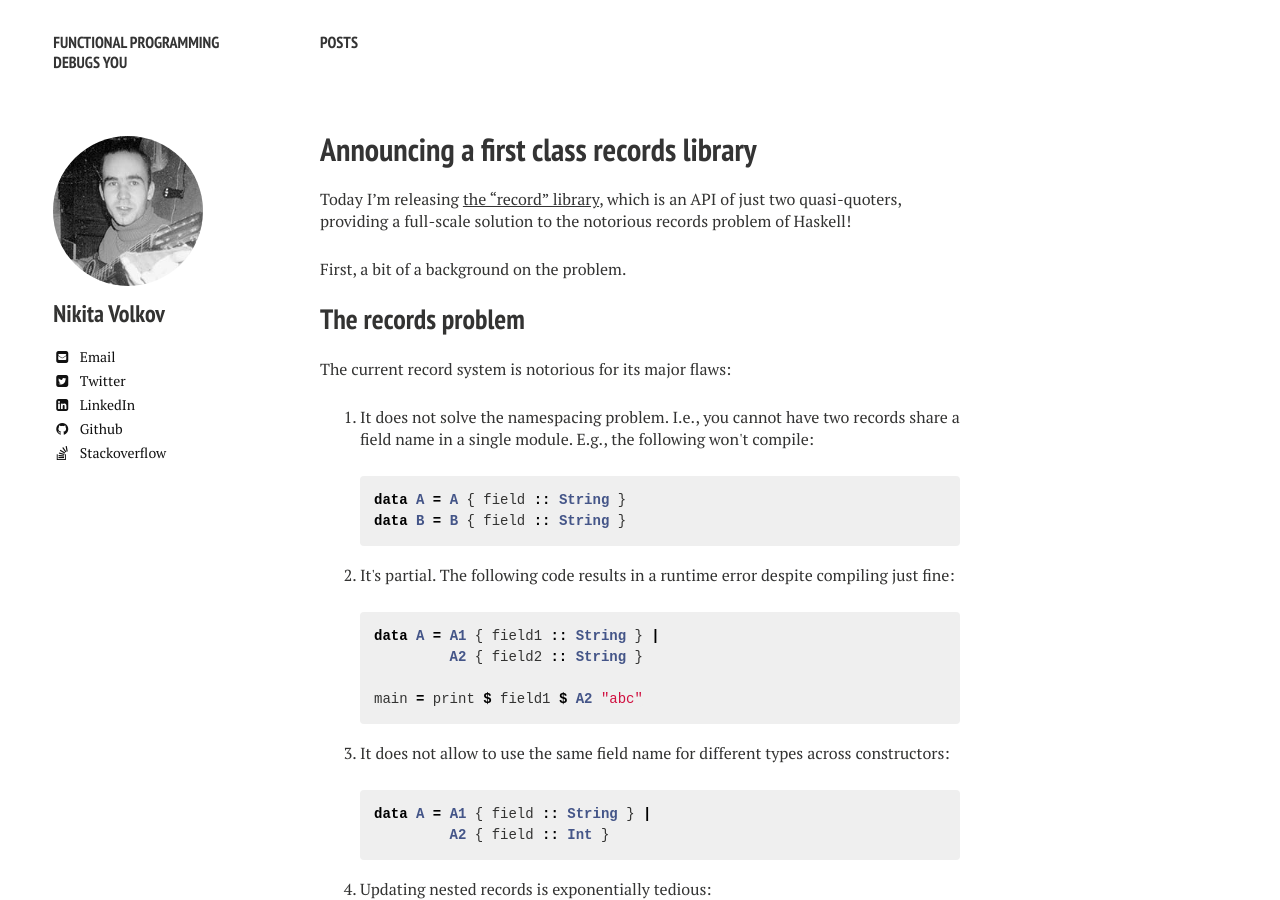
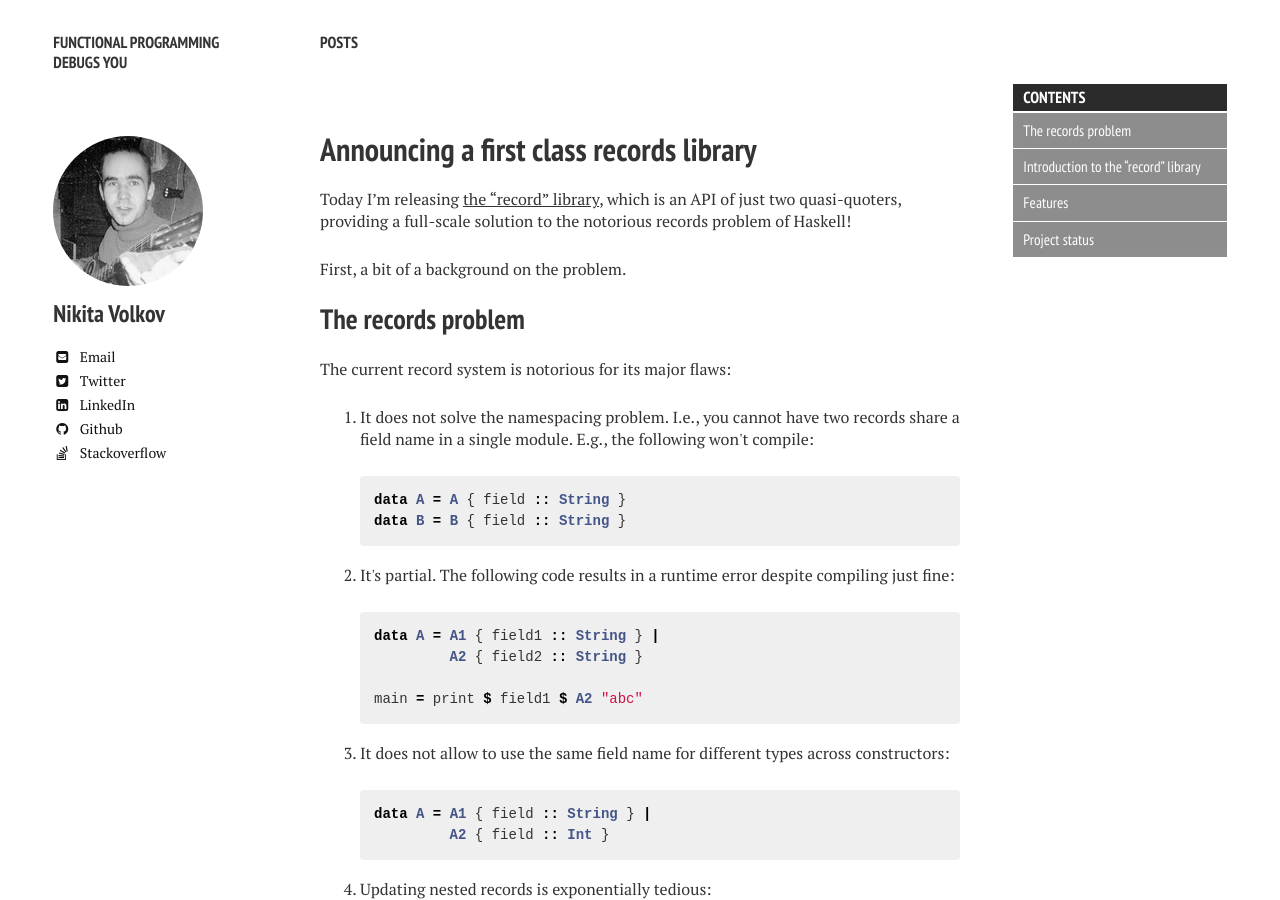
Before and after one commit to nikita-volkov/nikita-volkov.github.io, a Jekyll site: the page built from _posts/2015-01-18-record.md, in a window 1280 px wide and 900 px high. Built offline with Jekyll 4.4.1, drawn with Linux system fonts in a browser that asks for light colours; nearby versions of some CDN libraries; comment, search, counter and statistics services are not loaded.

Commit message:
TOC updates

```diff
--- a/_config.yml
+++ b/_config.yml
@@ -20,7 +20,7 @@ kramdown:
   auto_ids: true
   footnote_nr: 1
   entity_output: as_char
-  toc_levels: 1..6
+  toc_levels: 1..2
   use_coderay: false
 
 
--- a/_posts/2015-01-18-record.md
+++ b/_posts/2015-01-18-record.md
@@ -7,6 +7,16 @@ comments: true
 ---
 
 Today I'm releasing [the "record" library](http://hackage.haskell.org/package/record), which is an API of just two quasi-quoters, providing a full-scale solution to the notorious records problem of Haskell!
+
+<section id="table-of-contents" class="toc">
+  <header>
+    <h3>Contents</h3>
+  </header>
+  <div id="drawer" markdown="1">
+  *  Auto generated table of contents
+  {:toc}
+  </div>
+</section><!-- /#table-of-contents -->
 
 First, a bit of a background on the problem.
 
```
Also changed, not shown: _posts/2014-06-28-stm-containers.md (+2 -2 lines), _posts/2014-11-10-hasql-benchmarks.md (+2 -2 lines), _posts/2014-11-17-a-taste-of-state-parsers-are-easy.md (+10 -0 lines).
